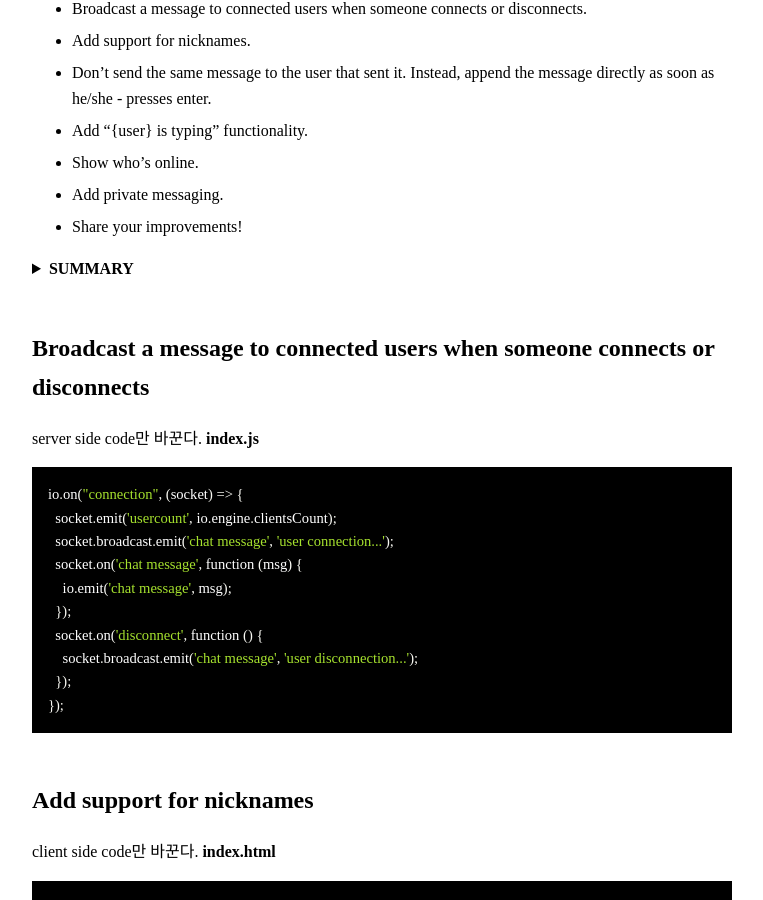
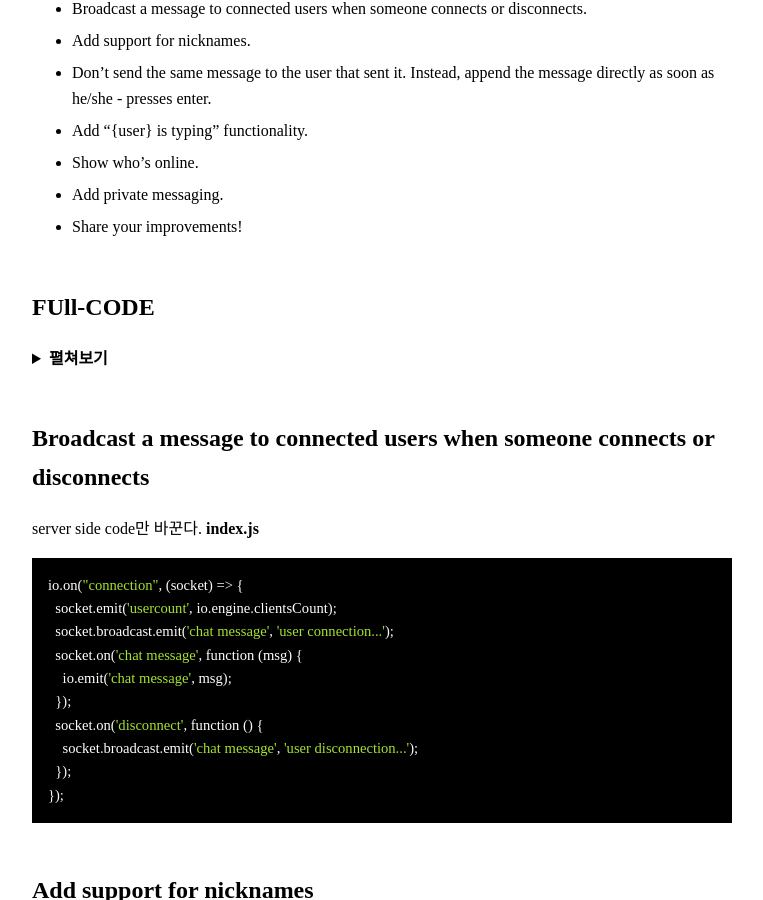
Before and after one commit to domicmeia/domicmeia.github.io, a Jekyll site: the page built from _posts/2023-01-06-socket.io Homework.md, in a window 1280 px wide and 900 px high, scrolled down 462 px. Shown: the whole window, without its empty margins (258-1021 px from the left). Built offline with Jekyll 4.4.1, drawn with Linux system fonts in a browser that asks for light colours; some web fonts are replaced.

Commit message:
용어바꿈

```diff
--- a/_posts/2023-01-06-socket.io Homework.md
+++ b/_posts/2023-01-06-socket.io Homework.md
@@ -17,8 +17,9 @@ Here are some ideas to improve the application:
 - Add private messaging.
 - Share your improvements!
 
+## FUll-CODE
 <details>
-<summary><b>SUMMARY</b></summary>
+<summary><b>펼쳐보기</b></summary>
 <div markdown="1">
 
 ## Clinet side code
```
